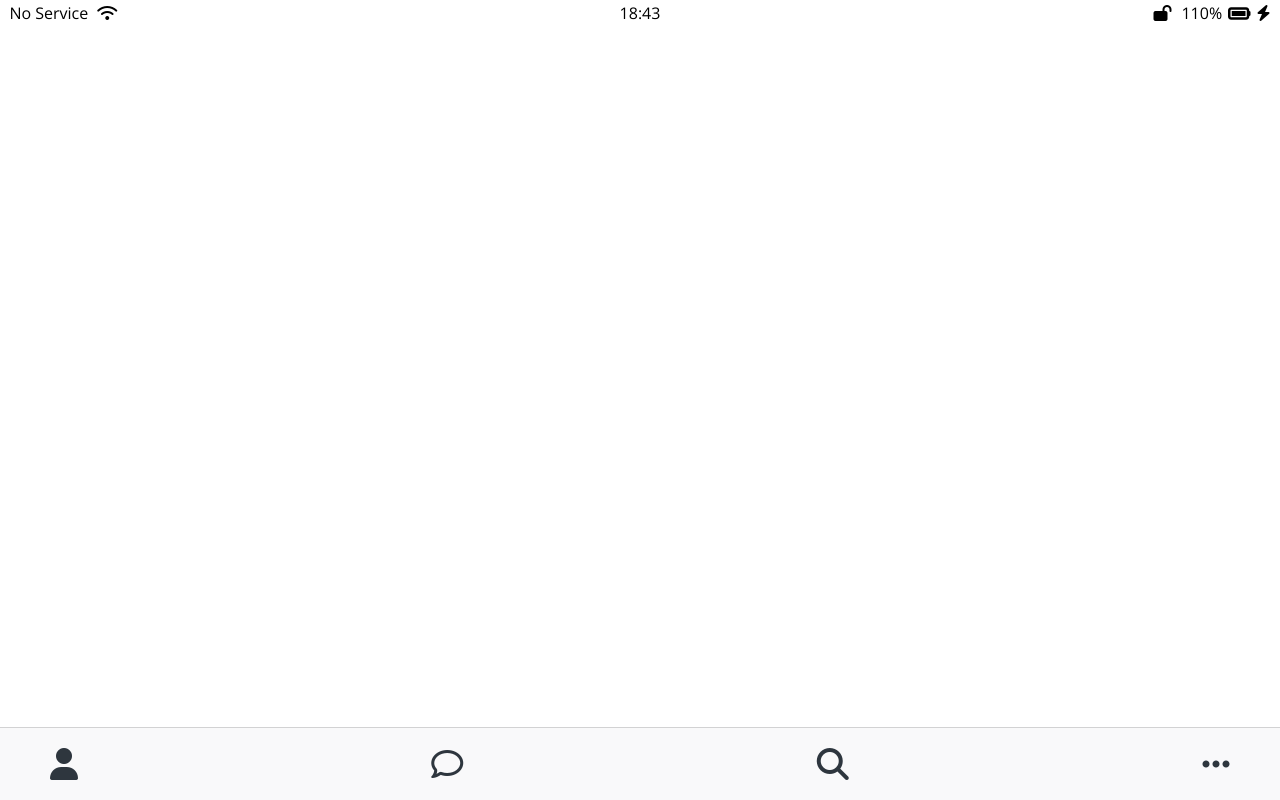
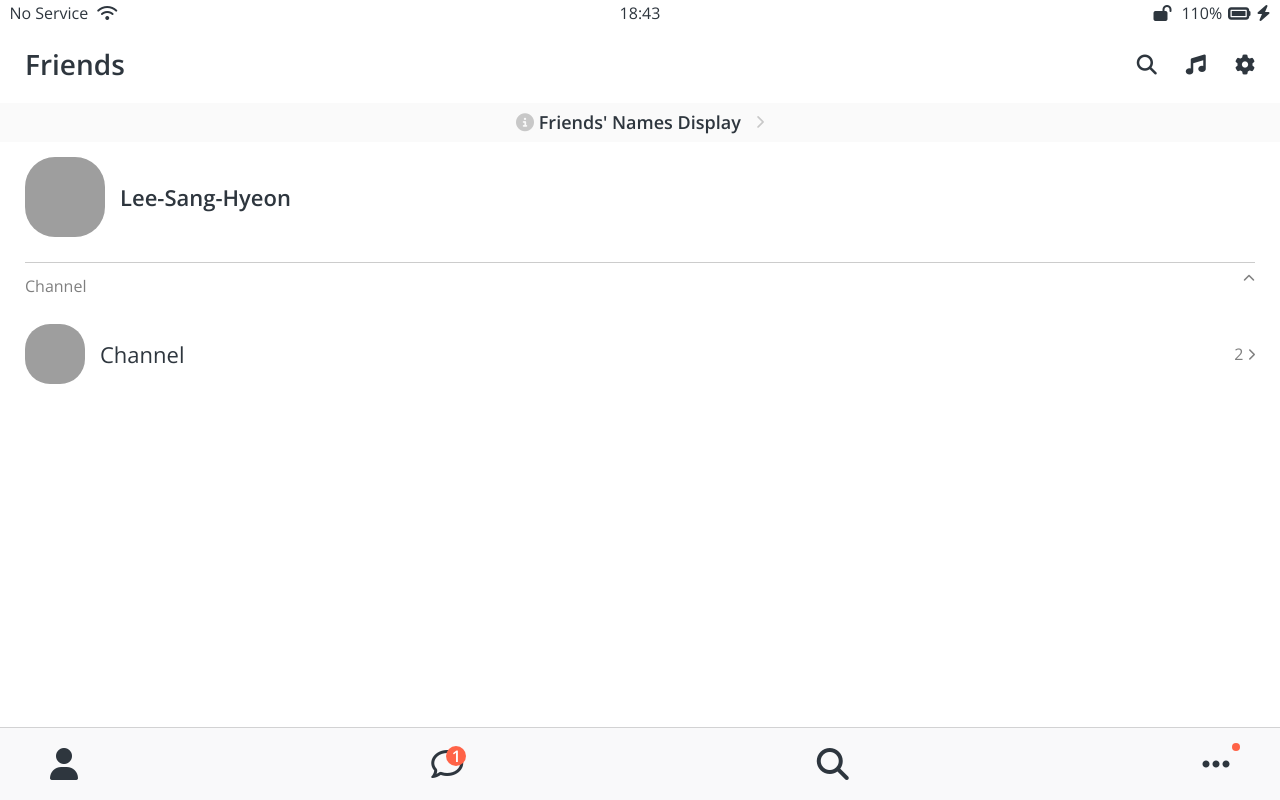
Before and after one commit to firstquator/kokoa-clone-2020, a plain HTML site: page friends.html in a window 1280 px wide. Drawn offline with nearby package versions, Linux system fonts and the light colour scheme; grey boxes are pictures that could not be loaded.

Commit message:
update Css and Finish friends.html

```diff
--- a/CSS/components/nav-bar.css
+++ b/CSS/components/nav-bar.css
@@ -12,5 +12,31 @@
   justify-content: space-between;
 }
 .nav__link {
-  color: #2e363e;
+  position: relative;
 }
+.nav__notification {
+  background-color: tomato;
+  border-radius: 10px;
+  width: 20px;
+  height: 20px;
+  display: flex;
+  justify-content: center;
+  align-items: center;
+  color: white;
+  font-weight: 600;
+  position: absolute;
+  left: 15px;
+  bottom: 15px;
+}
+.nav__btn:last-child .nav__notification {
+  background-color: tomato;
+  border-radius: 4px;
+  width: 8px;
+  height: 8px;
+  display: flex;
+  justify-content: center;
+  align-items: center;
+  position: absolute;
+  left: 30px;
+  bottom: 30px;
+}
--- /dev/null
+++ b/CSS/components/screen-header.css
@@ -0,0 +1,14 @@
+.screen-header {
+  display: flex;
+  justify-content: space-between;
+  align-items: center;
+  margin-top: 25px;
+  padding: var(--horizontal-space);
+}
+.screan-header__title {
+  font-size: 28px;
+  font-weight: 600;
+}
+.screan-header__icons span {
+  margin-left: 25px;
+}
--- /dev/null
+++ b/CSS/components/user-component.css
@@ -0,0 +1,51 @@
+.friends-screen {
+  padding: 0px var(--horizontal-space);
+}
+
+.user-component {
+  justify-content: space-between;
+}
+
+.user-component,
+.user-component__column:first-child {
+  display: flex;
+  align-items: center;
+}
+
+.user-component__avatar {
+  width: 70px;
+  height: 70px;
+  border-radius: 30px;
+}
+
+.user-component__avatar--xl {
+  width: 80px;
+  height: 80px;
+}
+
+.user-component__avatar--sm {
+  width: 60px;
+  height: 60px;
+  border-radius: 25px;
+}
+
+.user-component__name {
+  font-size: 22px;
+  font-weight: 600;
+  margin-left: 15px;
+}
+
+.user-component__name--not-bold {
+  font-weight: 400;
+}
+
+.user-component__subtitle {
+  margin-top: 8px;
+  font-size: 17px;
+  font-weight: 600;
+  color: rgba(0, 0, 0, 0.5);
+}
+
+.user-component__column:last-child {
+  color: rgba(0, 0, 0, 0.5);
+}
--- /dev/null
+++ b/CSS/screens/friends.css
@@ -0,0 +1,30 @@
+#friends-display-link {
+  display: block;
+  text-align: center;
+  background-color: #fafafa;
+  padding: 10px 0px;
+  font-size: 18px;
+  font-weight: 600;
+  margin-bottom: 15px;
+}
+
+#friends-display-link i {
+  color: rgba(0, 0, 0, 0.2);
+}
+
+#friends-display-link i:last-child {
+  margin-left: 10px;
+}
+
+.friends-screen__channel {
+  margin-top: 25px;
+  border-top: 1px solid rgba(0, 0, 0, 0.2);
+  padding-top: 15px;
+}
+
+.friends-screen__channel-header {
+  display: flex;
+  justify-content: space-between;
+  margin-bottom: 30px;
+  color: rgba(0, 0, 0, 0.5);
+}
--- a/CSS/style.css
+++ b/CSS/style.css
@@ -5,10 +5,14 @@
 /* Components */
 @import "components/status-bar.css";
 @import "components/nav-bar.css";
+@import "components/screen-header.css";
+@import "components/user-component.css";
 
 /* screens */
 @import "screens/login.css";
+@import "screens/friends.css";
 
 body {
   font-family: "Open Sans", sans-serif;
+  color: #2e363e;
 }
--- a/CSS/variables.css
+++ b/CSS/variables.css
@@ -1,3 +1,4 @@
 :root {
   --yellow: #fae100;
+  --horizontal-space: 25px;
 }
--- a/friends.html
+++ b/friends.html
@@ -8,7 +8,7 @@
 </head>
 <body>
 
-    <!-- Status Bar / 03.png -->
+    <!-- Status Bar -->
     <div class="status-bar">
         <div class="status-bar__column">
             <span>No Service</span>
@@ -25,13 +25,77 @@
         </div>
     </div>
 
-    <!-- nav-bar / 03.png -->
+    <!-- Screen-Header -->
+    <header class="screen-header">
+        <h1 class="screan-header__title">Friends</h1>
+        <div class="screan-header__icons">
+            <span><i class="fas fa-search fa-lg"></i></span>
+            <span><i class="fas fa-music fa-lg"></i></span>
+            <span><i class="fas fa-cog fa-lg"></i></span>
+        </div>
+    </header>
+
+    <!-- Friends' Names Display-Bar / 03.png -->
+    <a id="friends-display-link">
+        <i class="fas fa-info-circle"></i>
+        Friends' Names Display
+        <i class="fas fa-chevron-right fa-xs"></i>
+    </a>
+
+    <main class="friends-screen">
+        <!-- User-Component -->
+        <div class="user-component">
+            <div class="user-component__column">
+                <img src="https://post-phinf.pstatic.net/MjAxODExMDhfMTg5/MDAxNTQxNjU1MDE5ODM3.7sJ4R4GuQWoPCMY-C-8seHZQGYt6-CVQ1UaAI8xMExUg.xoU7qkxMacG_EqYs376_VmhwjnH9HYoUHMDyxZPSi6Yg.JPEG/%EB%8B%AC.jpg?type=w1200"
+                class="user-component__avatar user-component__avatar--xl">
+                <div class="user-component__text">
+                    <h4 class="user-component__name">Lee-Sang-Hyeon</h4>
+                    <!-- <h6 class="user-component__subtitle">text</h6> -->
+                </div>
+            </div>
+            <div class=user-component__column"><!-- Default --></div>
+        </div>
+        <div class="friends-screen__channel">
+            <div class="friends-screen__channel-header">
+                <span>Channel</span>
+                <i class="fas fa-chevron-up fa-xs"></i>
+            </div>
+            <div class="user-component">
+                <div class="user-component__column">
+                    <img src="https://pht.qoo-static.com/KwGCiEolNEeR9Q4RFOnDtb8Pvqs3LNiQEdE07wMCnoULO3yLUprHbGGLBYNEt8k7WJY=w512"
+                    class="user-component__avatar user-component__avatar--sm">
+                    <div class="user-component__text">
+                        <h4 class="user-component__name user-component__name--not-bold">
+                            Channel
+                        </h4>
+                    </div>
+                </div>
+                <div class="user-component__column">
+                    <span>2</span>
+                    <i class="fas fa-chevron-right fa-xs"></i>
+                </div>
+            </div>
+        </div>
+    </main>
+
+
+    <!-- nav-bar -->
     <nav class="nav">
         <ul class="nav__list">
             <li class="nav__btn"><a class="nav__link" href="friends.html"><i class="fas fa-user fa-2x"></i></a></li>
-            <li class="nav__btn"><a class="nav__link" href="#"><i class="far fa-comment fa-2x"></i></a></li>
+            <li class="nav__btn">
+                <a class="nav__link" href="#">
+                    <span class="nav__notification">1</span>
+                    <i class="far fa-comment fa-2x"></i>
+                </a>
+            </li>
             <li class="nav__btn"><a class="nav__link" href="#"><i class="fas fa-search fa-2x"></i></a></li>
-            <li class="nav__btn"><a class="nav__link" href="#"><i class="fas fa-ellipsis-h fa-2x"></i></a></li>
+            <li class="nav__btn">
+                <a class="nav__link" href="#">
+                    <span class="nav__notification"></span>
+                    <i class="fas fa-ellipsis-h fa-2x"></i>
+                </a>
+            </li>
         </ul>
     </nav>
 
```
Also changed, not shown: index.html (+1 -1 lines), 1 other file.
